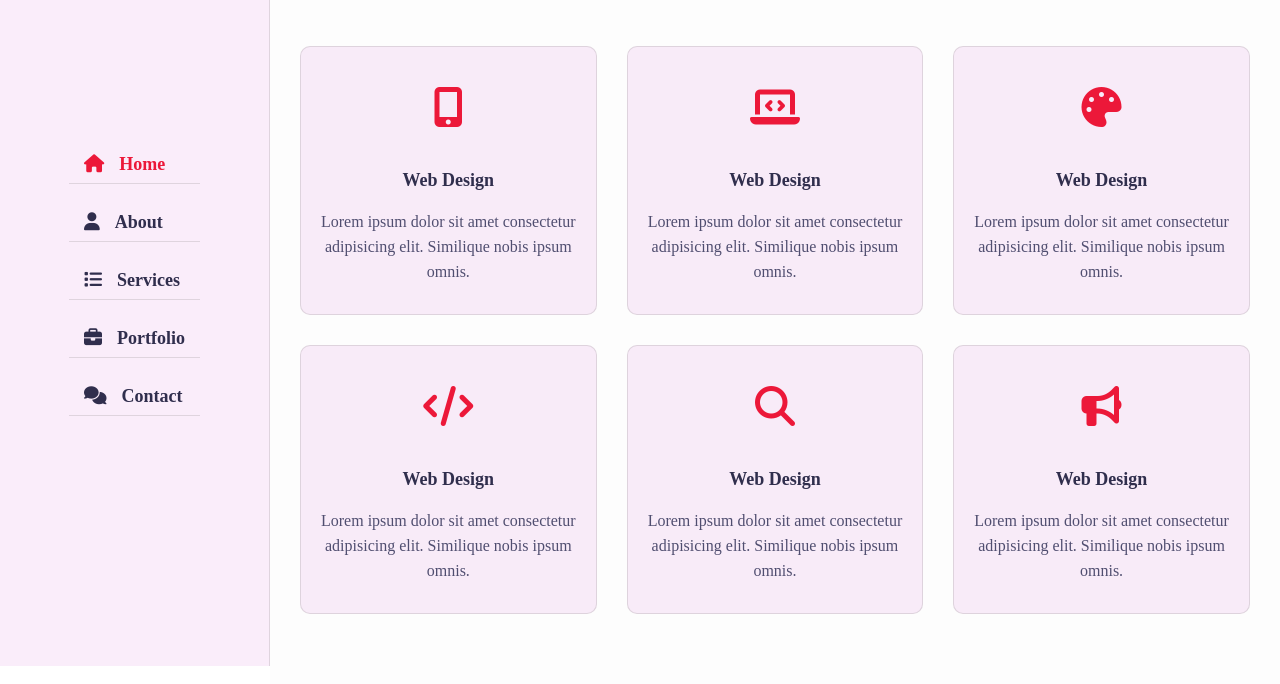
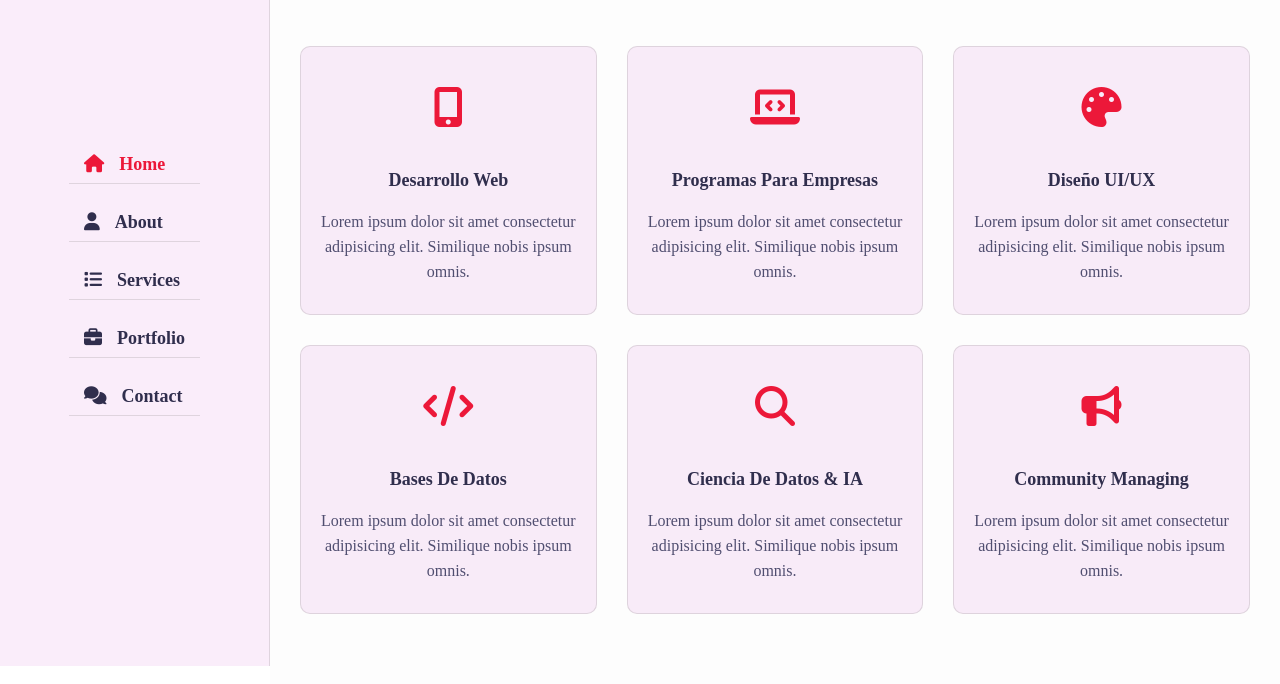
Before and after one commit to Leandrocabralsantana/argentina_programa, a plain HTML site: page index.html in a window 1280 px wide. Shown: the part 134-818 px from the top of the page. Drawn offline with Linux system fonts and the light colour scheme; a web font is replaced by a local one.

Commit message:
Update index.html
Changes in services (it was a lorum)

```diff
--- a/index.html
+++ b/index.html
@@ -245,7 +245,7 @@
                                 <div class="icon">
                                     <i class="fa fa-mobile-alt"></i>
                                 </div>
-                                <h4>Web Design</h4>
+                                <h4>Desarrollo web</h4>
                                 <p>Lorem ipsum dolor sit amet consectetur adipisicing elit. Similique nobis ipsum omnis.</p>
                             </div>
                         </div>
@@ -256,7 +256,7 @@
                                 <div class="icon">
                                     <i class="fa fa-laptop-code"></i>
                                 </div>
-                                <h4>Web Design</h4>
+                                <h4>Programas para empresas</h4>
                                 <p>Lorem ipsum dolor sit amet consectetur adipisicing elit. Similique nobis ipsum omnis.</p>
                             </div>
                         </div>
@@ -267,7 +267,7 @@
                                 <div class="icon">
                                     <i class="fa fa-palette"></i>
                                 </div>
-                                <h4>Web Design</h4>
+                                <h4>Diseño UI/UX</h4>
                                 <p>Lorem ipsum dolor sit amet consectetur adipisicing elit. Similique nobis ipsum omnis.</p>
                             </div>
                         </div>
@@ -278,7 +278,7 @@
                                 <div class="icon">
                                     <i class="fa fa-code"></i>
                                 </div>
-                                <h4>Web Design</h4>
+                                <h4>Bases de datos</h4>
                                 <p>Lorem ipsum dolor sit amet consectetur adipisicing elit. Similique nobis ipsum omnis.</p>
                             </div>
                         </div>
@@ -289,7 +289,7 @@
                                 <div class="icon">
                                     <i class="fa fa-search"></i>
                                 </div>
-                                <h4>Web Design</h4>
+                                <h4>Ciencia de Datos & IA</h4>
                                 <p>Lorem ipsum dolor sit amet consectetur adipisicing elit. Similique nobis ipsum omnis.</p>
                             </div>
                         </div>
@@ -300,7 +300,7 @@
                                 <div class="icon">
                                     <i class="fa fa-bullhorn"></i>
                                 </div>
-                                <h4>Web Design</h4>
+                                <h4>Community Managing</h4>
                                 <p>Lorem ipsum dolor sit amet consectetur adipisicing elit. Similique nobis ipsum omnis.</p>
                             </div>
                         </div>
```
